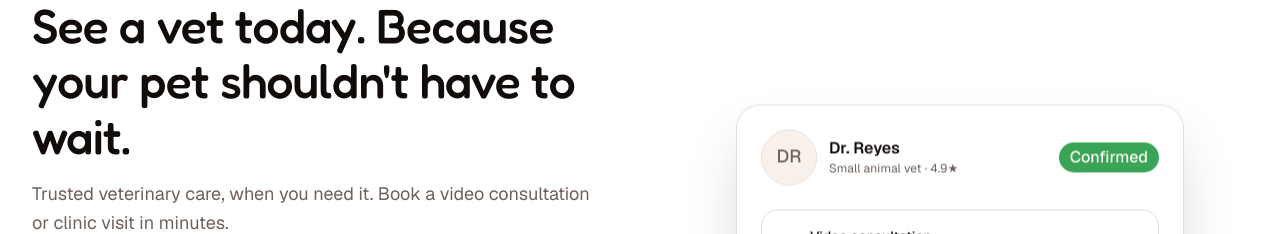
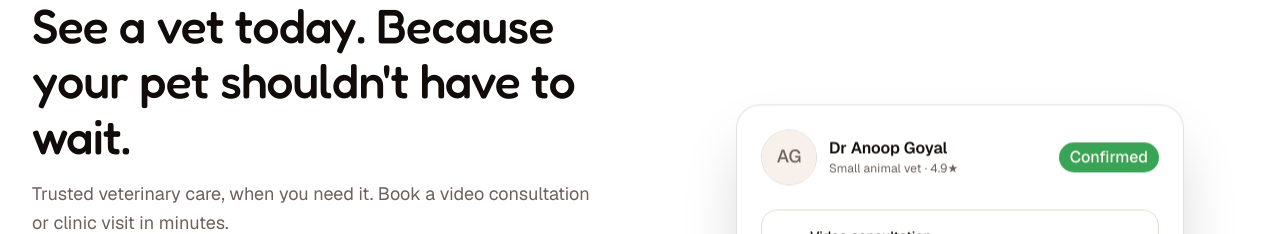
Before and after one commit to prakash70428/petzu, a Next.js app: page / in a window 1280 px wide. Shown: the part 2840-3074 px from the top of the page. Built offline with nearby package versions, Linux system fonts and the light colour scheme; no server answers.

Commit message:
Rename vet in the homepage booking card to Dr Anoop Goyal
Co-Authored-By: Claude Sonnet 5 <noreply@anthropic.com>

```diff
--- a/features/home/components/vet-booking.tsx
+++ b/features/home/components/vet-booking.tsx
@@ -45,10 +45,10 @@ export function VetBooking() {
             <div className="flex items-center justify-between">
               <div className="flex items-center gap-3">
                 <Avatar size="lg">
-                  <AvatarFallback>DR</AvatarFallback>
+                  <AvatarFallback>AG</AvatarFallback>
                 </Avatar>
                 <div>
-                  <p className="font-semibold text-foreground">Dr. Reyes</p>
+                  <p className="font-semibold text-foreground">Dr Anoop Goyal</p>
                   <p className="text-caption text-muted-foreground">
                     Small animal vet · 4.9★
                   </p>
```
